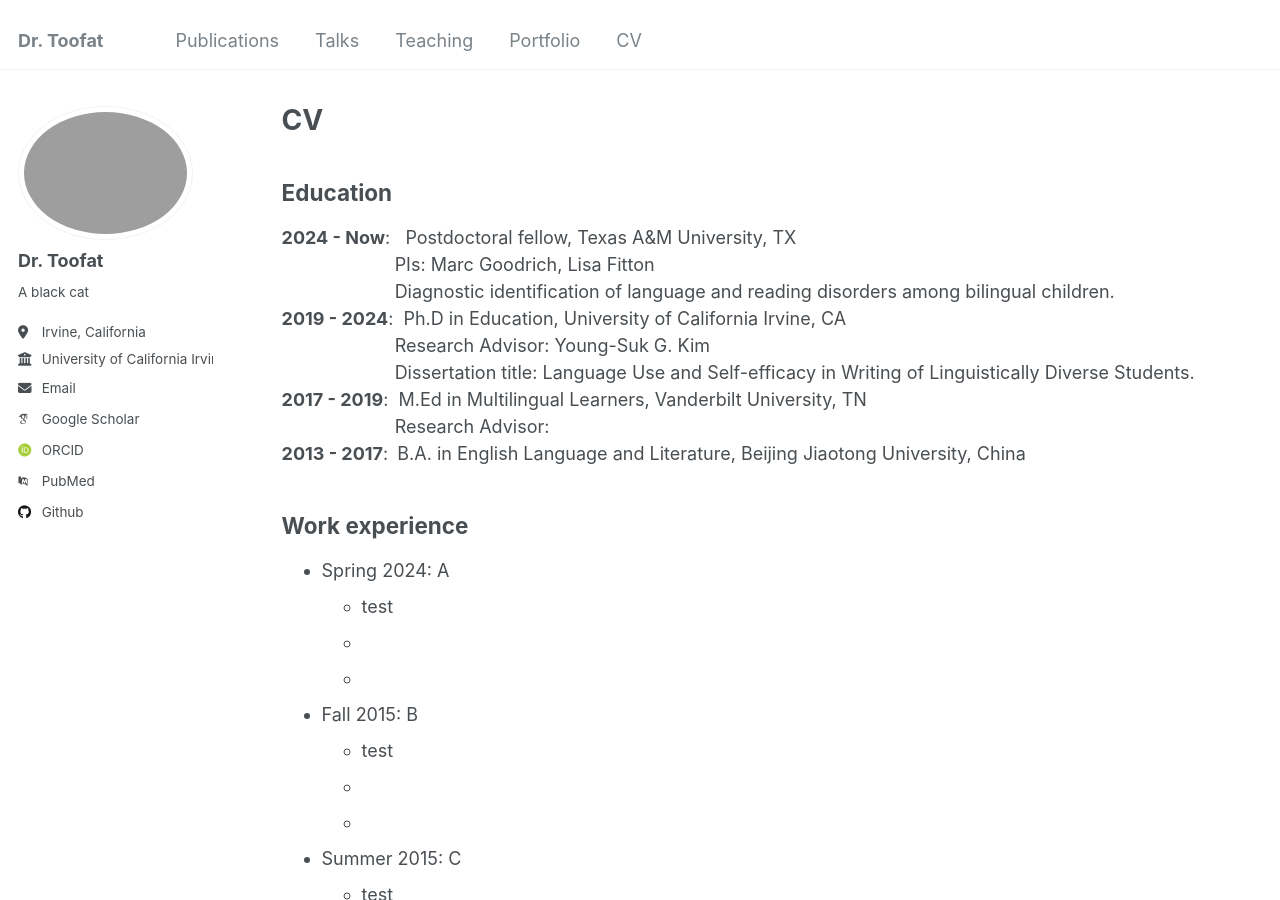
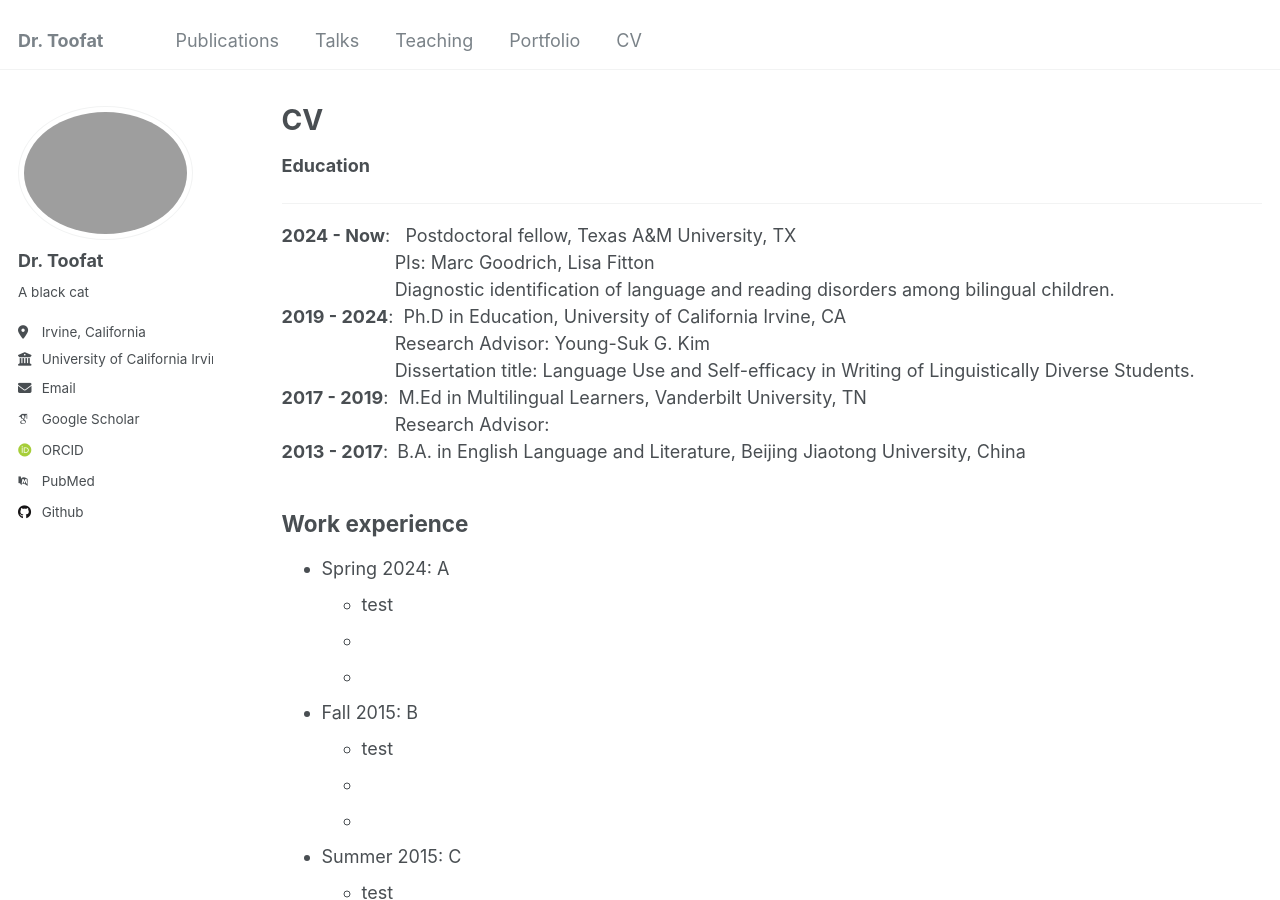
Before and after one commit to AltriaCarrie/altriacarrie.github.io, a Jekyll site: the page built from _pages/cv.md, in a window 1280 px wide and 900 px high. Built offline with Jekyll 4.4.1, drawn with Linux system fonts in a browser that asks for light colours; some web fonts are replaced.

Commit message:
Update cv.md

```diff
--- a/_pages/cv.md
+++ b/_pages/cv.md
@@ -10,7 +10,8 @@ redirect_from:
 {% include base_path %}
 
 
-Education
+__Education__
+
 ------
 **2024 - Now**: &nbsp; Postdoctoral fellow, Texas A&M University, TX
 &emsp;&emsp;&emsp;&emsp;&emsp;&emsp;&nbsp;PIs: Marc Goodrich, Lisa Fitton
```
